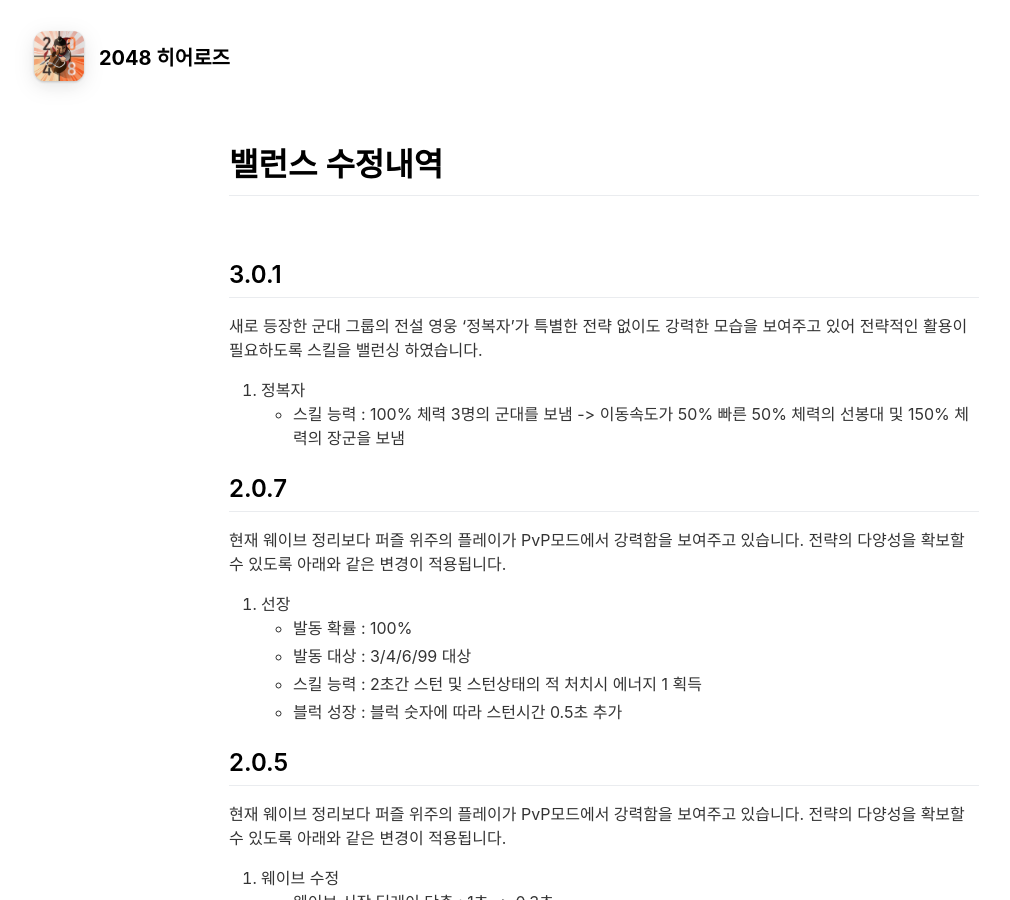
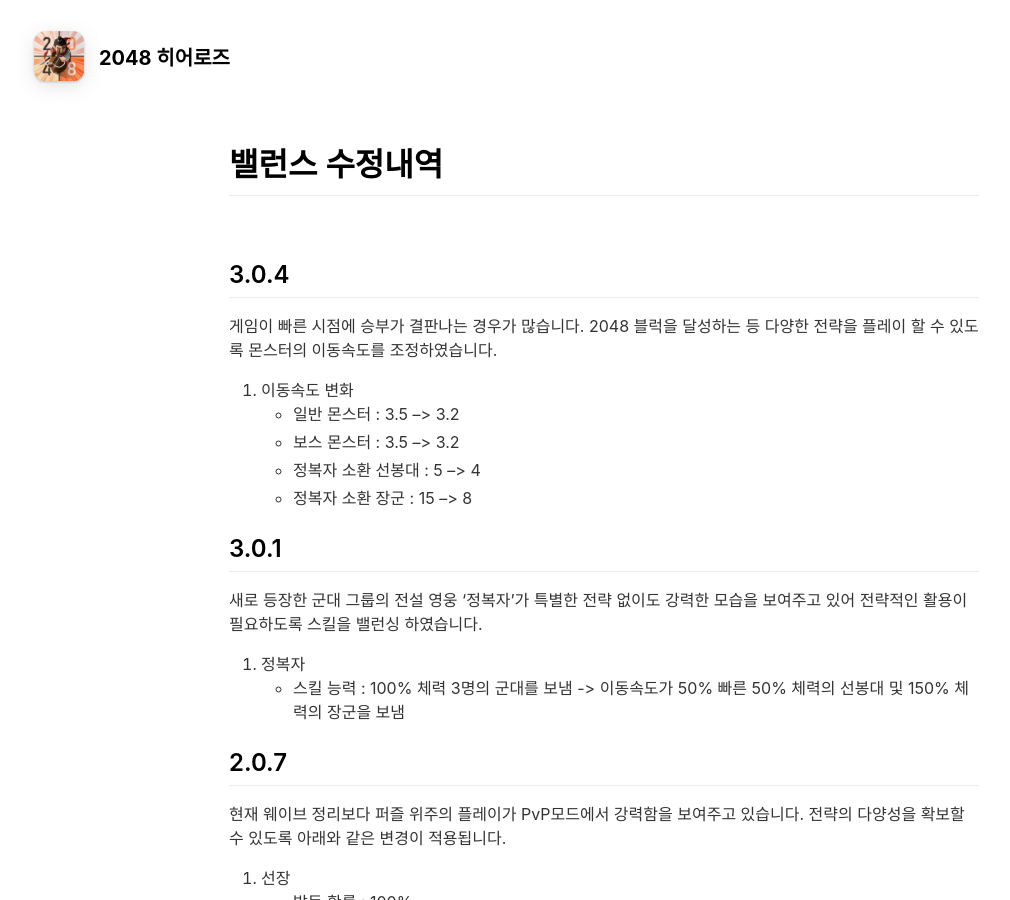
Before and after one commit to ArgoExped/Frozen-Arts, a Jekyll site: the page built from balance-kr.md, in a window 1280 px wide and 900 px high. Shown: the whole window, without its empty margins (36-1046 px from the left). Built offline with Jekyll 4.4.1, drawn with Linux system fonts in a browser that asks for light colours; nearby versions of some CDN libraries.

```diff
--- a/balance-kr.md
+++ b/balance-kr.md
@@ -7,13 +7,24 @@ include_in_header: true
 
 <br>
 
+## 3.0.4
+게임이 빠른 시점에 승부가 결판나는 경우가 많습니다.
+2048 블럭을 달성하는 등 다양한 전략을 플레이 할 수 있도록 몬스터의 이동속도를 조정하였습니다.
+
+1. 이동속도 변화
+     - 일반 몬스터 : 3.5 --> 3.2
+     - 보스 몬스터 : 3.5 --> 3.2
+     - 정복자 소환 선봉대 : 5 --> 4
+     - 정복자 소환 장군 : 15 --> 8
+<br>
+
 ## 3.0.1
 새로 등장한 군대 그룹의 전설 영웅 '정복자'가 특별한 전략 없이도 강력한 모습을 보여주고 있어
 전략적인 활용이 필요하도록 스킬을 밸런싱 하였습니다.
 
 1. 정복자
      - 스킬 능력 : 100% 체력 3명의 군대를 보냄
-     			-> 이동속도가 50% 빠른 50% 체력의 선봉대 및 150% 체력의 장군을 보냄
+                    -> 이동속도가 50% 빠른 50% 체력의 선봉대 및 150% 체력의 장군을 보냄
 
 ## 2.0.7
 현재 웨이브 정리보다 퍼즐 위주의 플레이가 PvP모드에서 강력함을 보여주고 있습니다.
```
Also changed, not shown: patch.md (+10 -0 lines).
